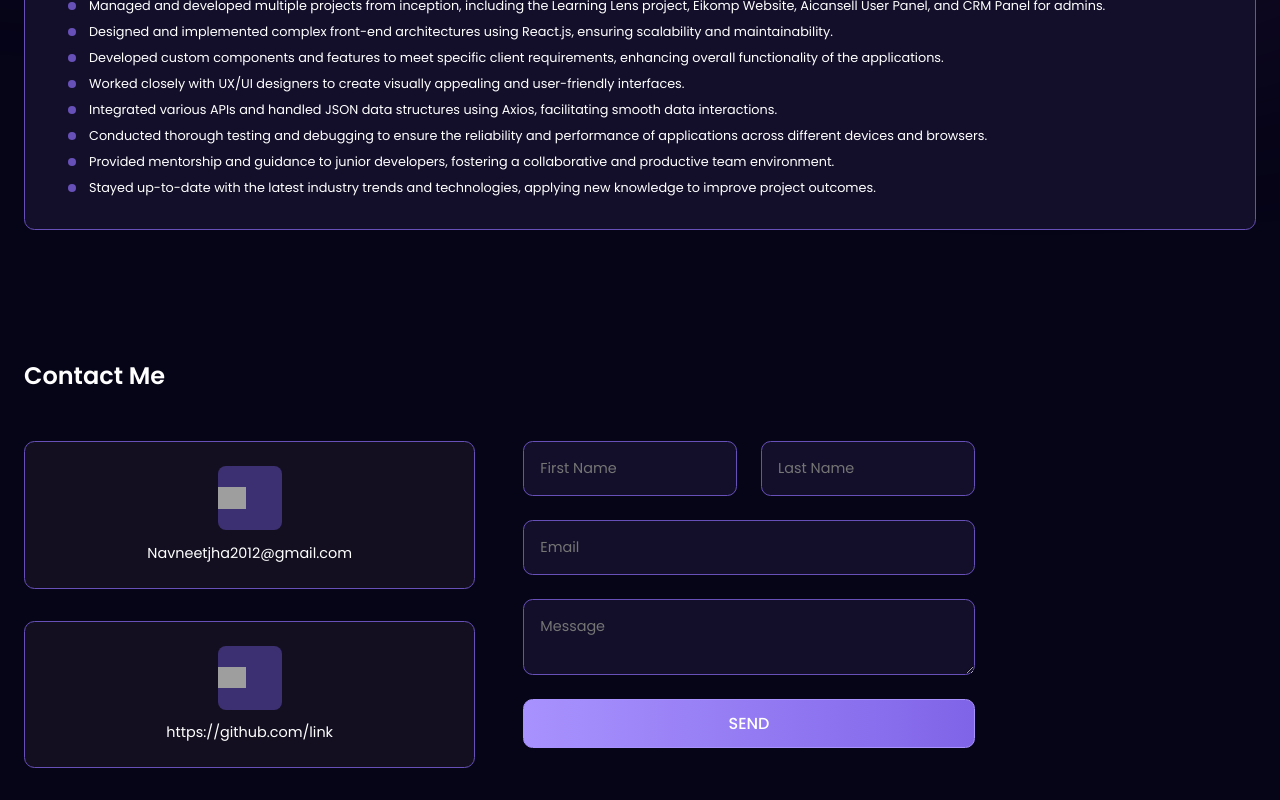
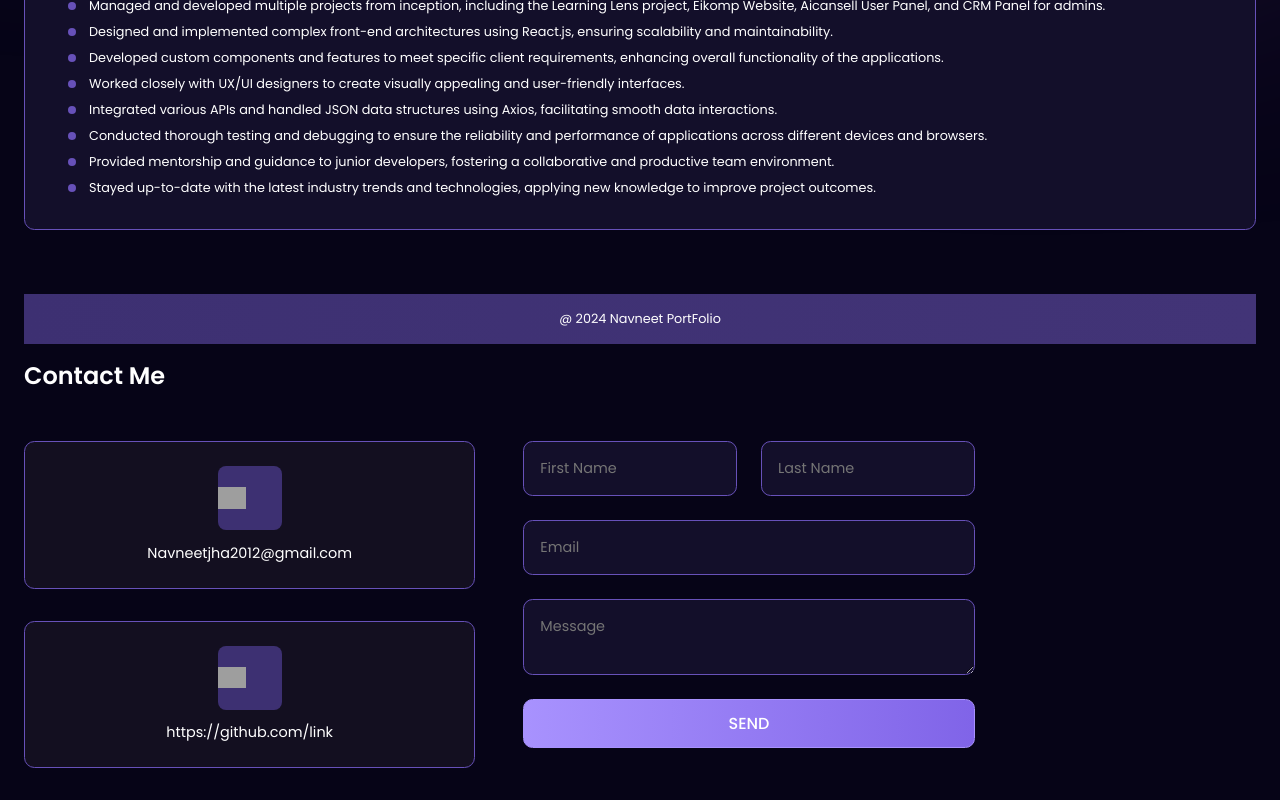
Before and after one commit to navneet9971/navneet-portfolio-react, a React (Create React App) app: page / in a window 1280 px wide. Shown: the part 1939-2739 px from the top of the page. Built offline with nearby package versions, Linux system fonts and the light colour scheme; grey boxes are pictures that could not be loaded.

Commit message:
Done footer some issue is css then fix is pending

```diff
--- a/src/App.js
+++ b/src/App.js
@@ -5,6 +5,7 @@
 import Skills from "./components/Skills/Skills";
 import WorkExperience from "./components/WorkExperienced/WorkExperience";
 import ContactMe from "./components/ContactMe/ContactMe";
+import Footer from "./components/Footer/Footer";
 
 const App = () => {
 
@@ -17,6 +18,7 @@
       <Skills />
       <WorkExperience />
       <ContactMe />
+      <Footer />
     </div>
     </>
   )
--- /dev/null
+++ b/src/components/Footer/Footer.js
@@ -0,0 +1,13 @@
+import React from "react";
+import "../../styles/Footer/Footer.css";
+
+const Footer = () => {
+
+    return(
+        <div className ="footer">
+        @ 2024 Navneet PortFolio
+        </div>
+    )
+}
+
+export default Footer;
--- /dev/null
+++ b/src/styles/Footer/Footer.css
@@ -0,0 +1,8 @@
+.footer {
+
+    font-size: 0.8rem;
+    text-align: center;
+    background: linear-gradient(90deg, #3D3072 0%, #423477 100%);
+    padding: 1rem;
+
+}
```
